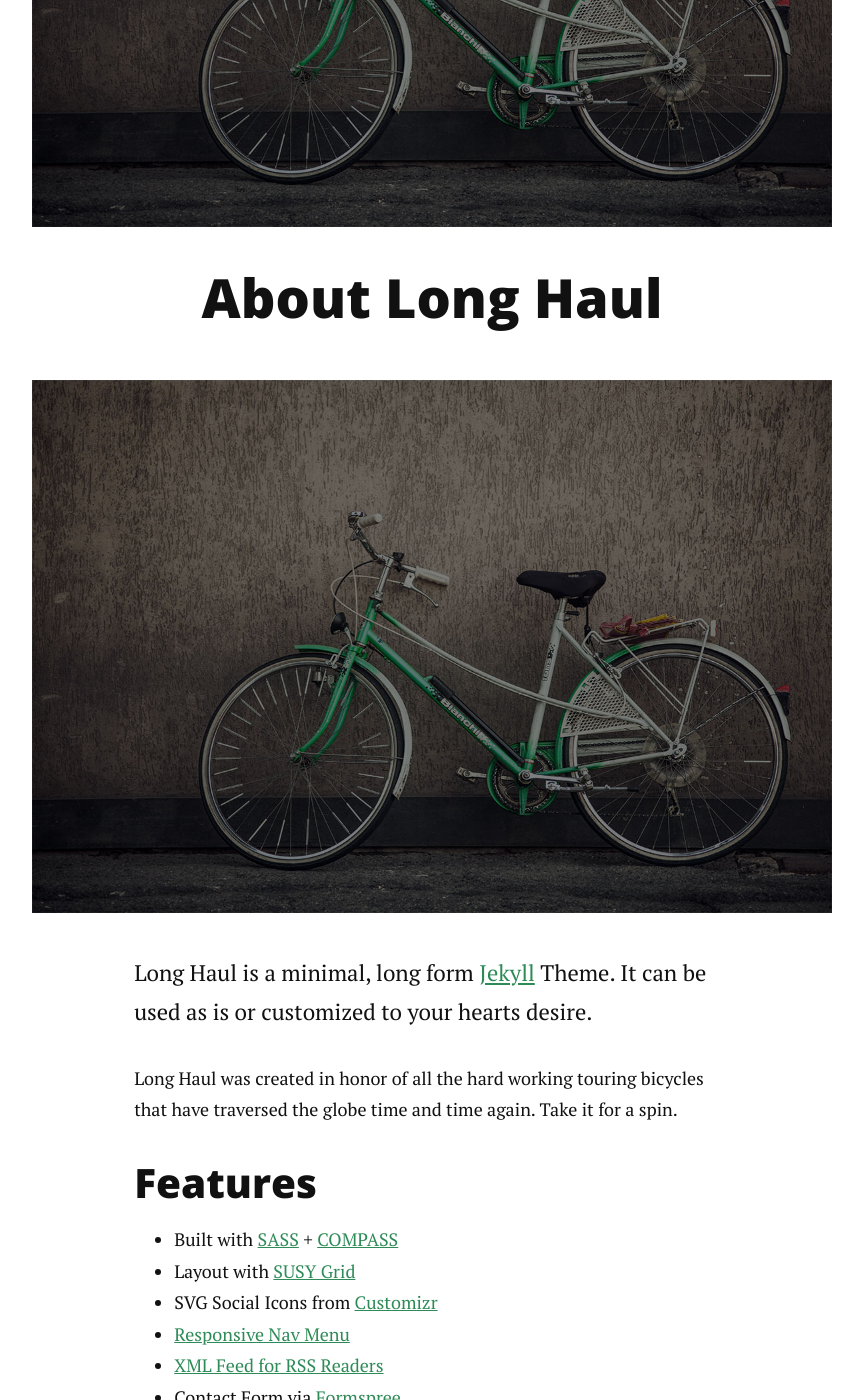
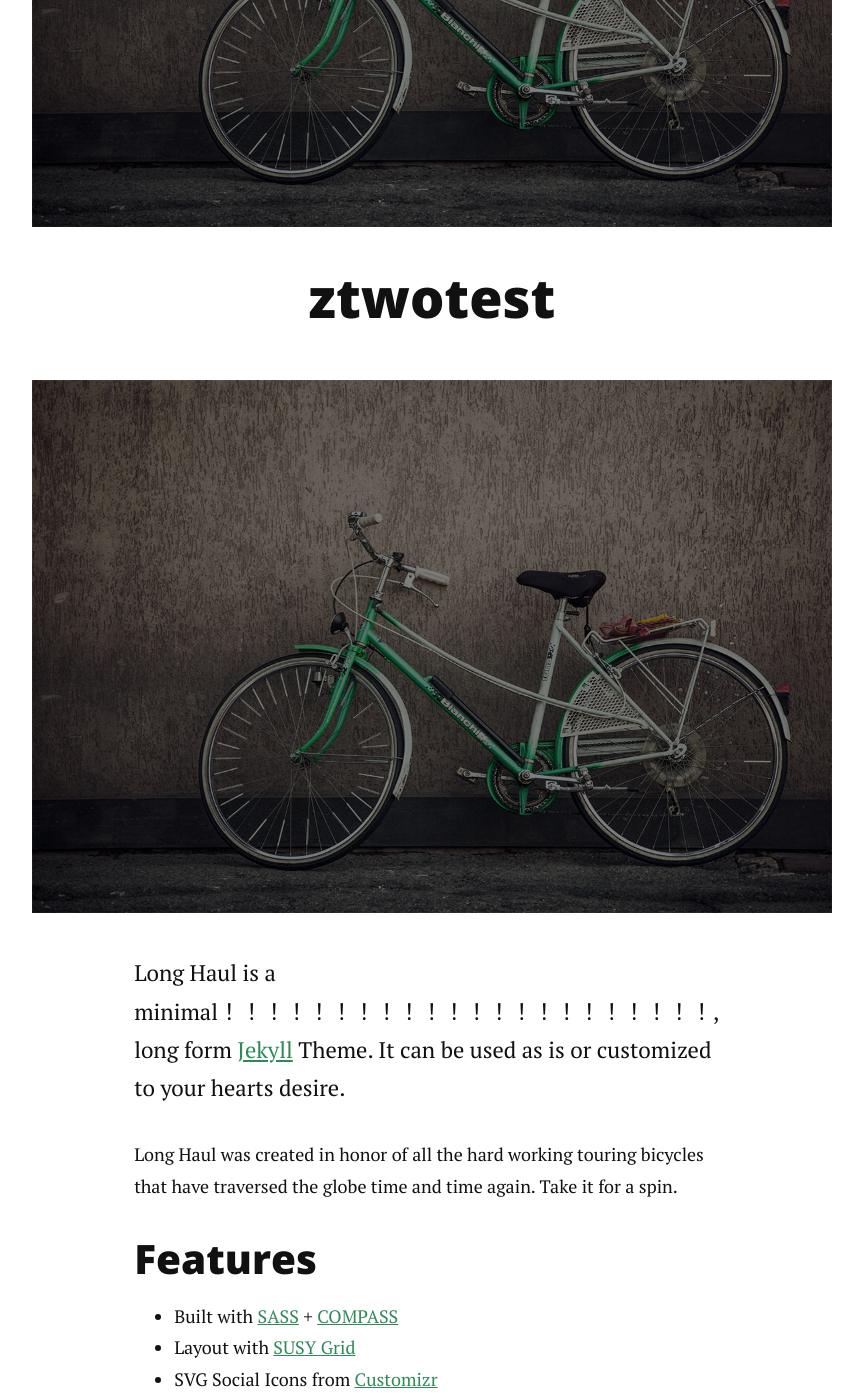
Before and after one commit to ztwo/ztwo.github.io, a Jekyll site: the page built from about.md, in a window 1280 px wide and 1400 px high, scrolled down 576 px. Shown: the whole window, without its empty margins (208-1071 px from the left). Built offline with Jekyll 4.4.1, drawn with Linux system fonts in a browser that asks for light colours; nearby versions of some CDN libraries; Markdown is read by kramdown in place of the engine named in the settings.

Commit message:
再次测试

```diff
--- a/about.md
+++ b/about.md
@@ -5,9 +5,9 @@ title: ztwotest
 ![test png](/assets/img/touring.jpg)
 
 <div class="post">
-	<h1 class="pageTitle">About Long Haul</h1>
+	<h1 class="pageTitle">ztwotest</h1>
 	<img src="{{ '/assets/img/touring.jpg' | prepend: site.baseurl }}" alt="">
-	<p class="intro">Long Haul is a minimal, long form <a href="http://jekyllrb.com">Jekyll</a> Theme. It can be used as is or customized to your hearts desire.</p>
+	<p class="intro">Long Haul is a minimal！！！！！！！！！！！！！！！！！！！！！！, long form <a href="http://jekyllrb.com">Jekyll</a> Theme. It can be used as is or customized to your hearts desire.</p>
 	<p>Long Haul was created in honor of all the hard working touring bicycles that have traversed the globe time and time again. Take it for a spin.</p>
 	<h2>Features</h2>
 	<ul>
```
